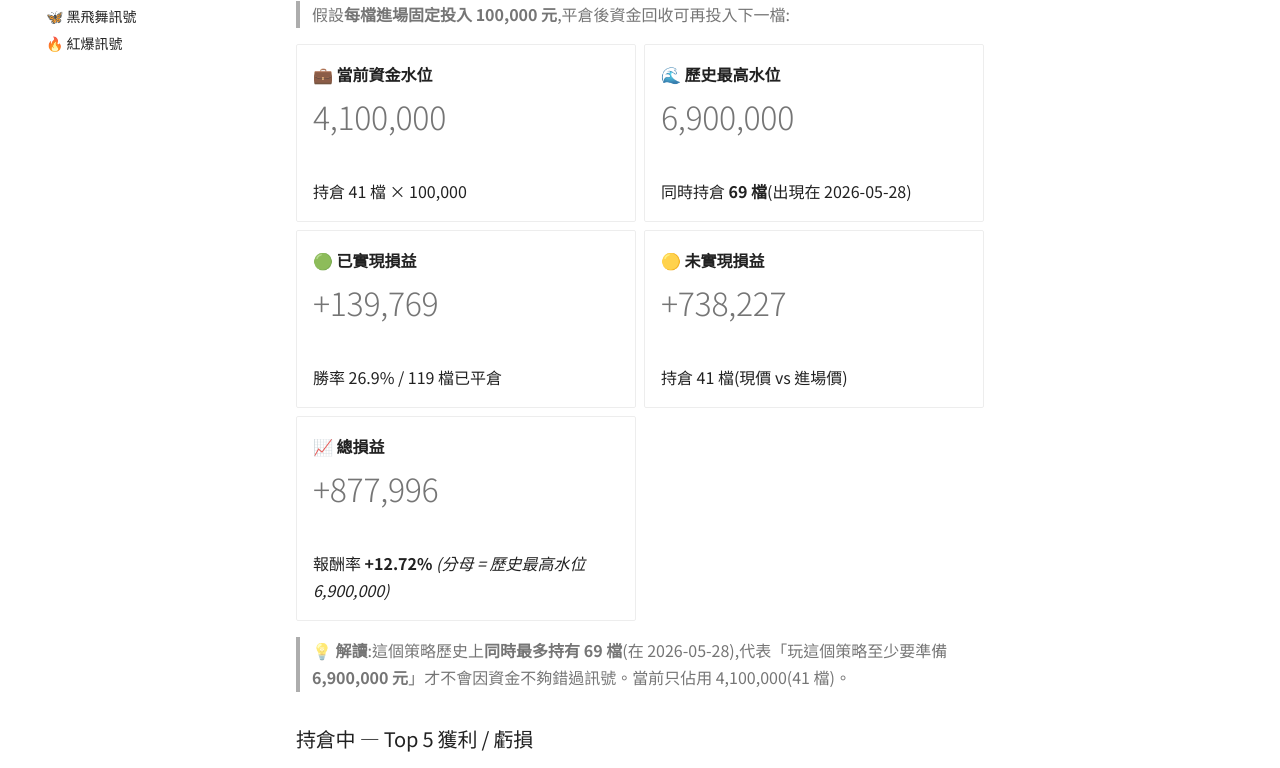
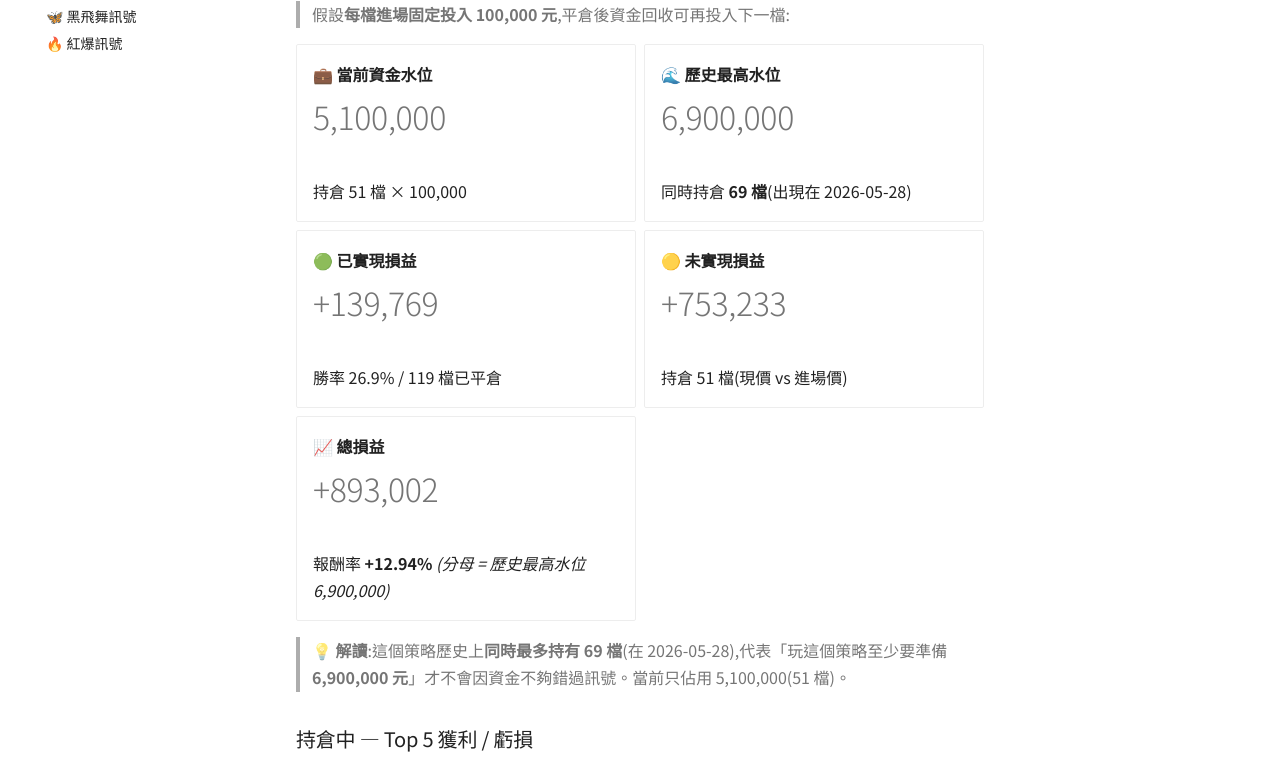
Before and after one commit to ShoppingLiao/stock-analysis-public, an MkDocs documentation site: the page built from docs/signals_capital.md, in a window 1280 px wide and 1400 px high, scrolled down 359 px. Shown: the part 167-935 px from the top of the window. Built offline with MkDocs 1.6.1 and Material for MkDocs 9.7.7, drawn with Linux system fonts in a browser that asks for light colours; comment, search, counter and statistics services are not loaded; some of the changed text lies outside the part shown.

Commit message:
docs(signals): update BB + RB + capital (2026-06-04)

```diff
--- a/docs/signals_capital.md
+++ b/docs/signals_capital.md
@@ -17,9 +17,9 @@
 
 -   **💼 當前資金水位**
 
-    # 4,100,000
+    # 5,100,000
 
-    持倉 41 檔 × 100,000
+    持倉 51 檔 × 100,000
 
 -   **🌊 歷史最高水位**
 
@@ -35,19 +35,19 @@
 
 -   **🟡 未實現損益**
 
-    # +738,227
+    # +753,233
 
-    持倉 41 檔(現價 vs 進場價)
+    持倉 51 檔(現價 vs 進場價)
 
 -   **📈 總損益**
 
-    # +877,996
+    # +893,002
 
-    報酬率 **+12.72%** _(分母 = 歷史最高水位 6,900,000)_
+    報酬率 **+12.94%** _(分母 = 歷史最高水位 6,900,000)_
 
 </div>
 
-> **💡 解讀**:這個策略歷史上**同時最多持有 69 檔**(在 2026-05-28),代表「玩這個策略至少要準備 **6,900,000 元**」才不會因資金不夠錯過訊號。當前只佔用 4,100,000(41 檔)。
+> **💡 解讀**:這個策略歷史上**同時最多持有 69 檔**(在 2026-05-28),代表「玩這個策略至少要準備 **6,900,000 元**」才不會因資金不夠錯過訊號。當前只佔用 5,100,000(51 檔)。
 
 ### 持倉中 — Top 5 獲利 / 虧損
 
@@ -139,9 +139,9 @@
 
 -   **💼 當前資金水位**
 
-    # 17,300,000
+    # 18,300,000
 
-    BB 4,100,000 + RB 13,200,000
+    BB 5,100,000 + RB 13,200,000
 
 -   **🌊 兩策略歷史最高水位**
 
@@ -157,15 +157,15 @@
 
 -   **🟡 未實現損益**
 
-    # +2,612,428
+    # +2,627,434
 
-    BB +738,227 + RB +1,874,201
+    BB +753,233 + RB +1,874,201
 
 -   **📈 總損益**
 
-    # +2,752,197
+    # +2,767,204
 
-    報酬率 **+13.69%** _(分母 = 兩策略歷史最高水位)_
+    報酬率 **+13.77%** _(分母 = 兩策略歷史最高水位)_
 
 </div>
 
```
Also changed, not shown: other parts of docs/signals_capital.md (+1 -1 lines), docs/signals_black_butterfly.md (+40 -32 lines).
